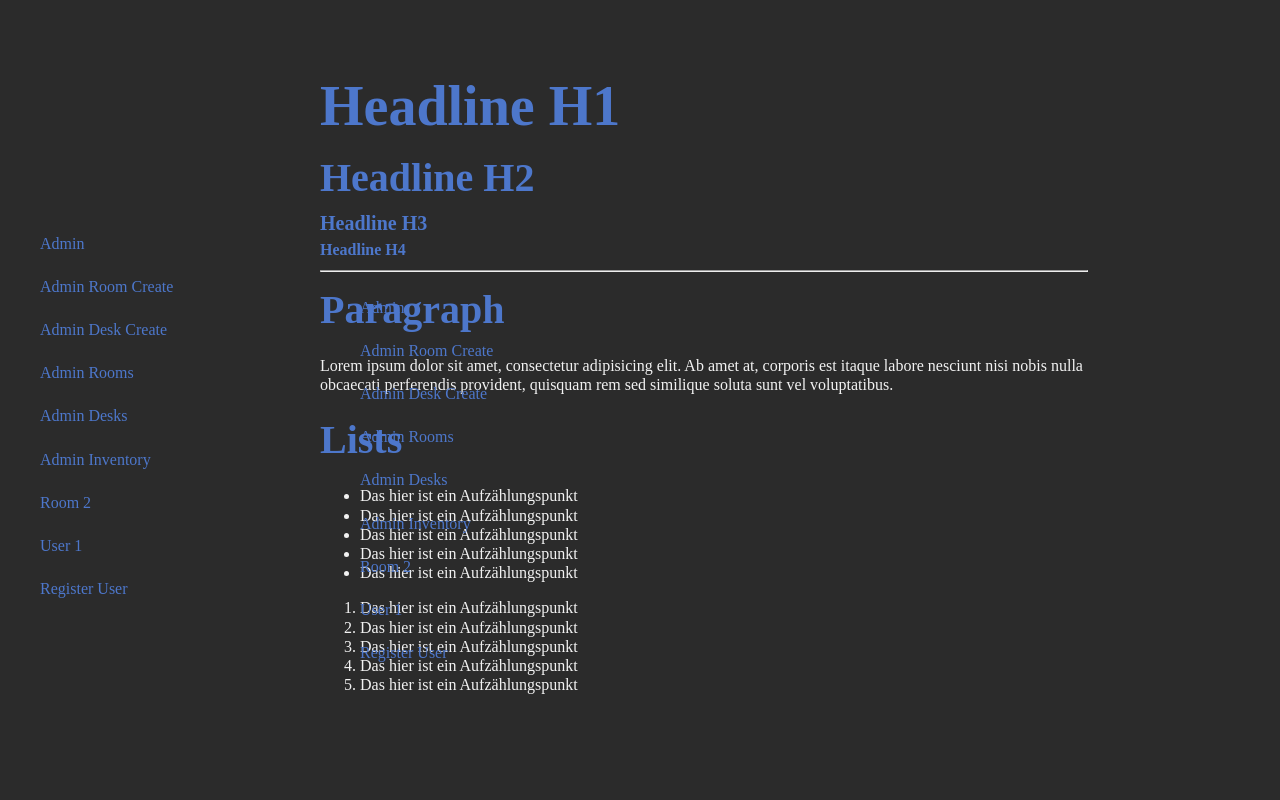
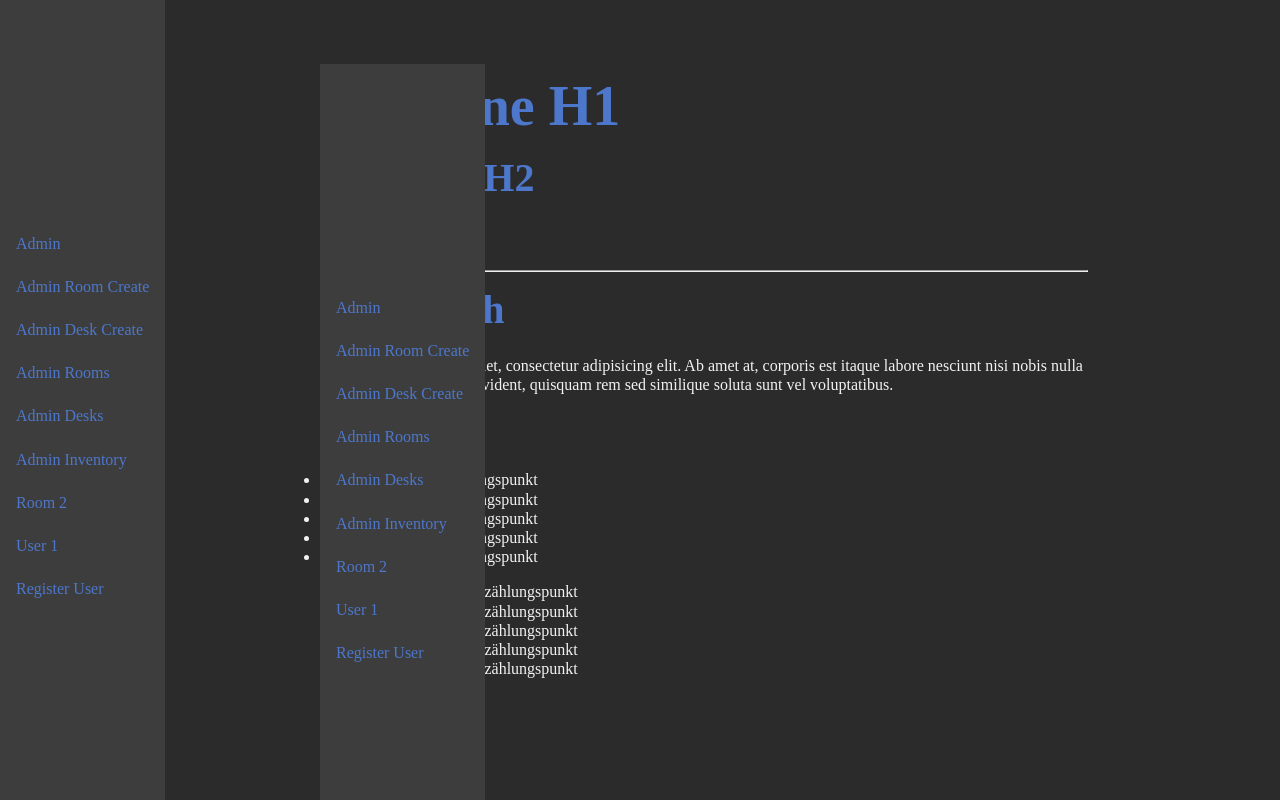
Before and after one commit to Floxn/deskShare, a Vue app: page /typo in a window 1280 px wide. Built offline with nearby package versions, Linux system fonts and the light colour scheme; a web font is replaced by a local one.

Commit message:
improve styling

```diff
--- a/src/assets/scss/_base.scss
+++ b/src/assets/scss/_base.scss
@@ -39,3 +39,8 @@ a {
   text-decoration: unset;
   color: $primary-color;
 }
+
+ul {
+  padding: 0;
+  margin: 0;
+}
--- a/src/views/components/Navigation.vue
+++ b/src/views/components/Navigation.vue
@@ -49,6 +49,8 @@ export default {}
     gap: $spacer * 1.5;
     position: fixed;
     height: 100svh;
+    background: $background-color-lighter;
+    padding: $spacer;
   }
 }
 
```
